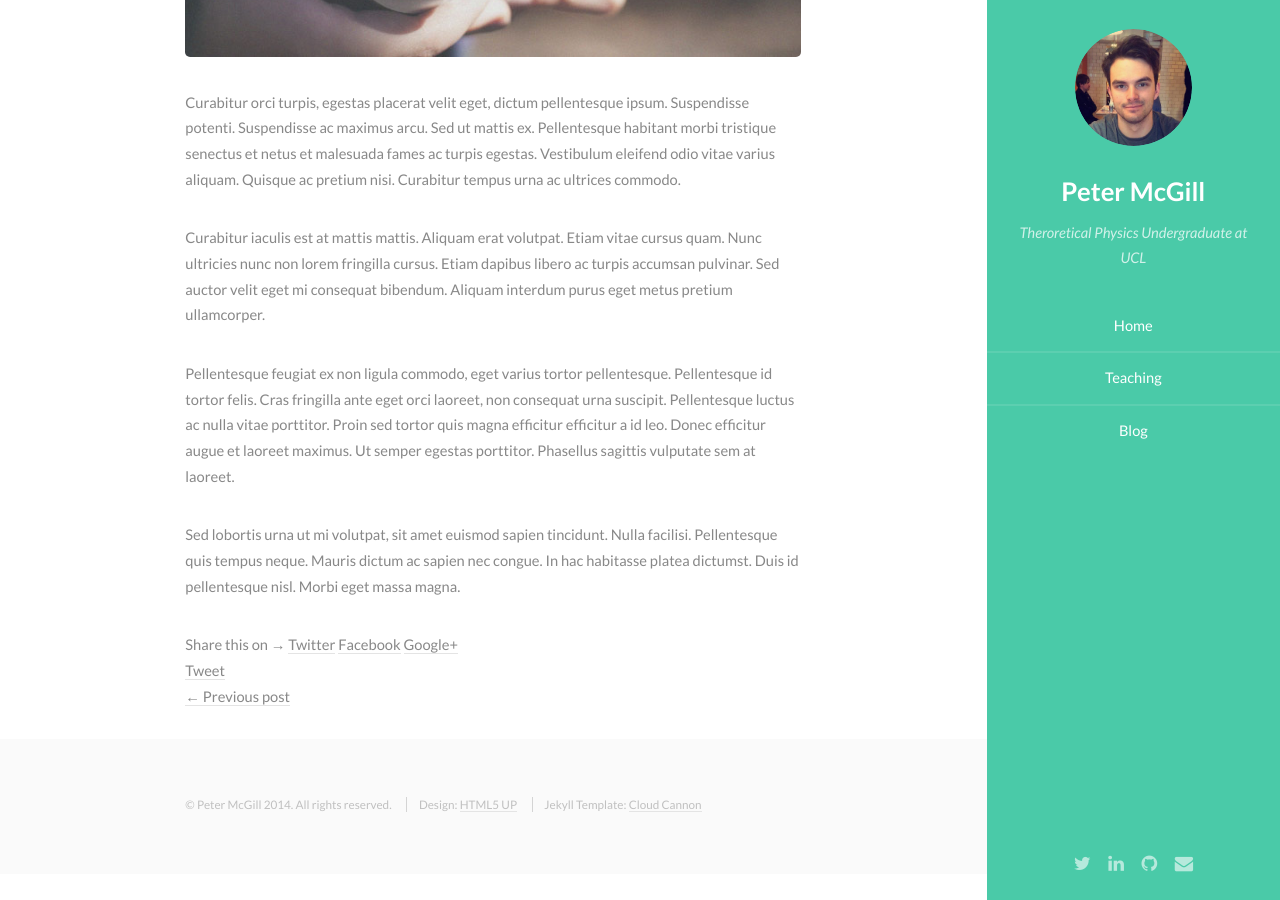
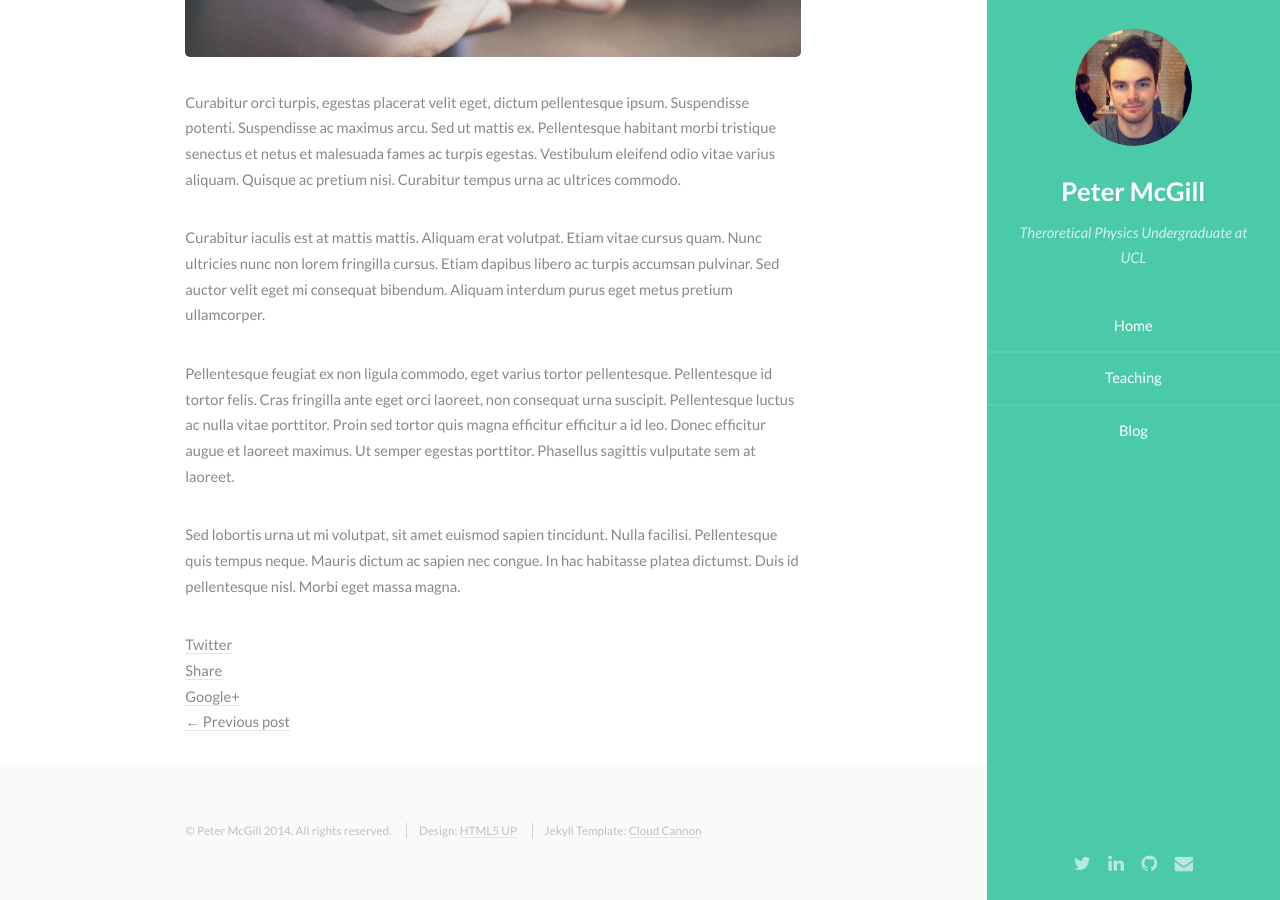
Before and after one commit to astrophpeter/website, a Jekyll site: the page built from _posts/2015-02-17-Curabitur.markdown, in a window 1280 px wide and 900 px high, scrolled down 526 px. Built offline with Jekyll 4.4.1, drawn with Linux system fonts in a browser that asks for light colours; comment, search, counter and statistics services are not loaded; some of the changed lines change nothing that is shown.

Commit message:
Update post.html

```diff
--- a/_layouts/post.html
+++ b/_layouts/post.html
@@ -8,17 +8,34 @@
                 <p class="post-meta">{{ page.date | date: "%b %-d, %Y" }}{% if page.author %} • {{ page.author }}{% endif %}{% if page.meta %} • {{ page.meta }}{% endif %}</p>
         </header>
 
+        <div id="fb-root"></div>
+
+        <script>
+           (function(d, s, id) {
+           var js, fjs = d.getElementsByTagName(s)[0];
+           if (d.getElementById(id)) return;
+           js = d.createElement(s); js.id = id;
+           js.src = "//connect.facebook.net/en_GB/sdk.js#xfbml=1&version=v2.8";
+           fjs.parentNode.insertBefore(js, fjs);
+           }(document, 'script', 'facebook-jssdk'));
+        </script>
+
         <section class="post-content">
             {{ content }}
         </section>
 
         <div class="share-page">
-    Share this on &rarr;
-    <a href="https://twitter.com/intent/tweet?text={{ page.title }}&url={{ site.url }}{{ page.url }}&via={{ site.twitter_username }}&related={{ site.twitter_username }}" class="twitter-share-button" data-show-count="false" rel="nofollow" target="_blank" title="Share on Twitter">Twitter</a>
-    <a href="https://facebook.com/sharer.php?u={{ site.url }}{{ page.url }}" rel="nofollow" target="_blank" title="Share on Facebook">Facebook</a>
-    <a href="https://plus.google.com/share?url={{ site.url }}{{ page.url }}" rel="nofollow" target="_blank" title="Share on Google+">Google+</a>
-</div>
-        <a href="https://twitter.com/share" class="twitter-share-button" data-show-count="false">Tweet</a><script async src="//platform.twitter.com/widgets.js" charset="utf-8"></script>
+
+            <a href="https://twitter.com/intent/tweet?text={{ page.title }}&url={{ site.url }}{{ page.url }}&via={{ site.twitter_username }}&related={{ site.twitter_username }}" class="twitter-share-button" data-show-count="false" rel="nofollow" target="_blank" title="Share on Twitter">Twitter</a>
+
+            <div class="fb-share-button" data-href="https://developers.facebook.com/docs/plugins/" data-layout="button" data-mobile-iframe="false"><a class="fb-xfbml-parse-ignore" target="_blank" href="https://facebook.com/sharer.php?u={{ site.url }}{{ page.url }}">Share</a></div>
+
+            <a href="https://plus.google.com/share?url={{ site.url }}{{ page.url }}" rel="nofollow" target="_blank" title="Share on Google+">Google+</a>
+        </div>
+
+        <script async src="//platform.twitter.com/widgets.js" charset="utf-8"></script>
+
+
         <footer>
             {% if page.previous %}
             <a href="{{ page.previous.url }}" class="float-left">&larr; Previous post</a> {% endif %}
```
